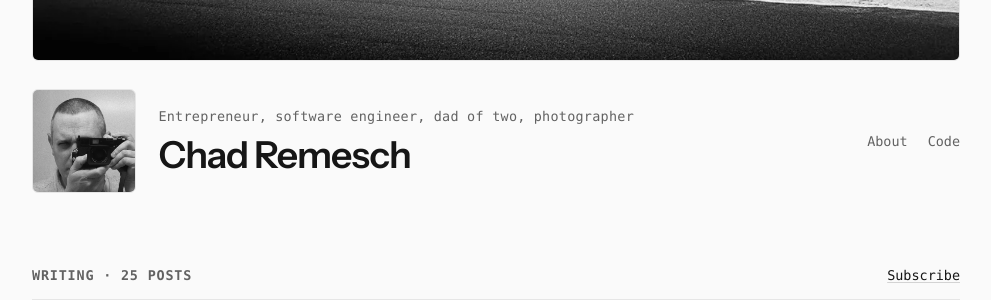
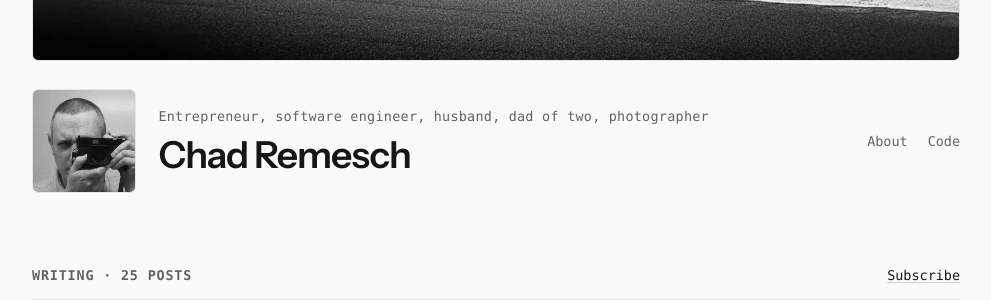
Before and after one commit to chadrem/chadrem.github.io, a Jekyll site: the page built from index.md, in a window 1280 px wide and 900 px high. Shown: the part 334-634 px from the top of the window, without its empty margins (144-1135 px from the left). Built offline with Jekyll 4.4.1, drawn with Linux system fonts in a browser that asks for light colours.

Commit message:
Add husband to the bio roles

```diff
--- a/_config.yml
+++ b/_config.yml
@@ -6,10 +6,11 @@ title: Chad Remesch
 roles:
   - Entrepreneur
   - software engineer
+  - husband
   - dad of two
   - photographer
 description: >-
-  Chad Remesch — entrepreneur, software engineer, dad of two and photographer.
+  Chad Remesch — entrepreneur, software engineer, husband, dad of two and photographer.
   Writing mostly about Ruby, concurrency and distributed systems.
 locale: en_US
 lang: en
```
